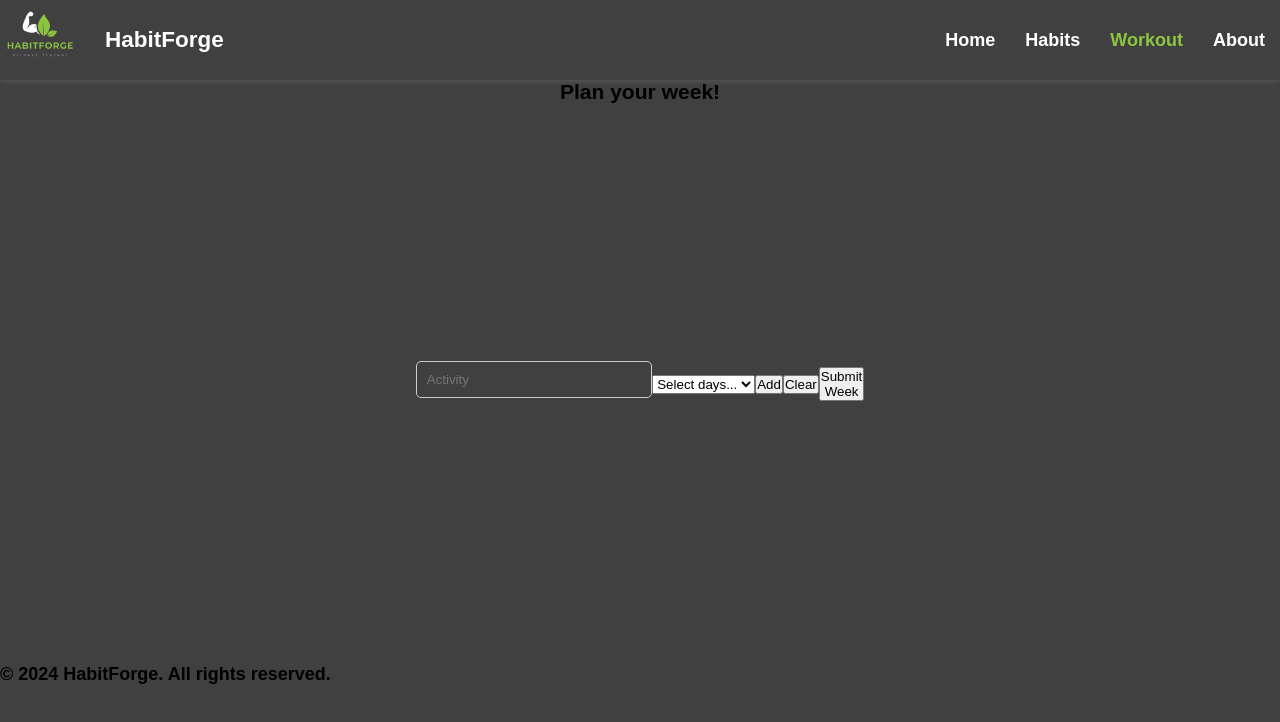
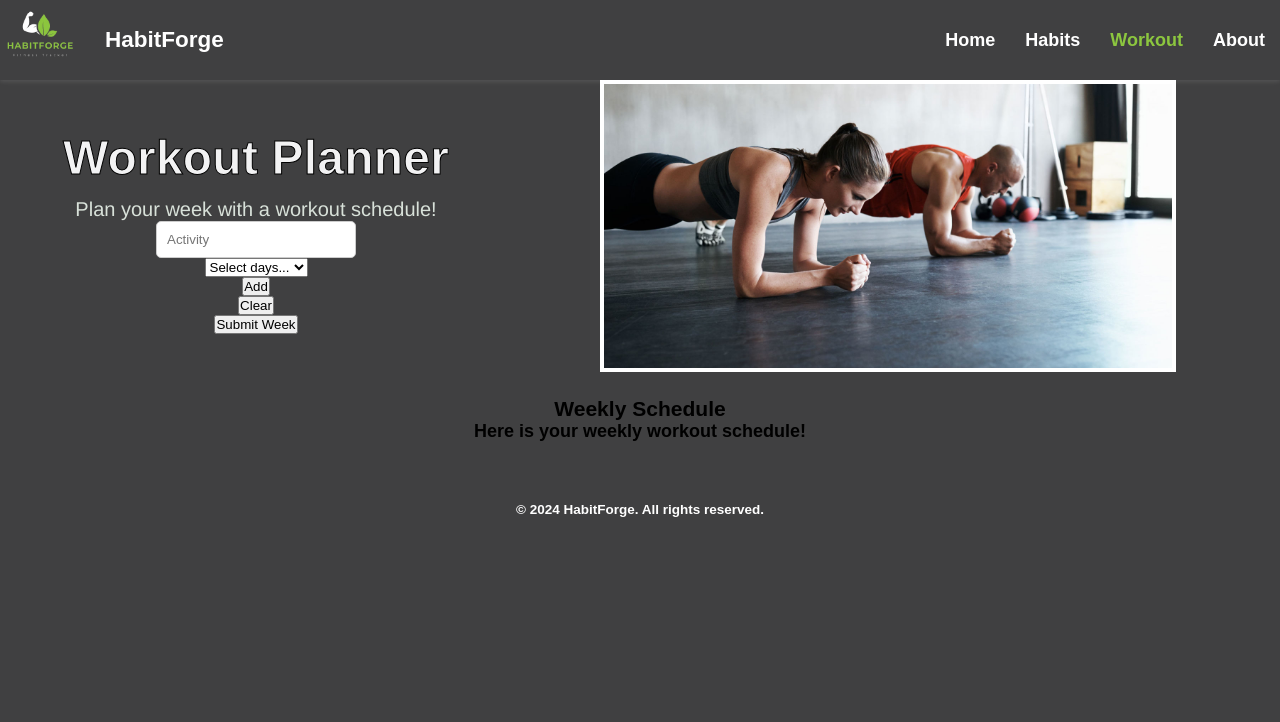
Before and after one commit to SHIN0003/finalProject, a website: page src/client/planner.html in a window 1280 px wide. Drawn offline with Linux system fonts and the light colour scheme.

Commit message:
updated the work page

```diff
--- /dev/null
+++ b/src/client/planner.css
@@ -0,0 +1,191 @@
+  /* Basic reset for margin and padding */
+* {
+    margin: 0;
+    padding: 0;
+    box-sizing: border-box;
+  }
+    body, html {
+    font-family: 'Montserrat', sans-serif;
+    font-weight: bold;
+    font-size: 18px;
+    font-style: normal;
+    font-weight: 700;
+    line-height: normal;
+    background-color: #404041;
+  }
+
+  /* Header styles */
+  .header {
+    display: flex;  /* Flex container to center content */
+    justify-content: flex-start;  /* Align content to the start */
+    align-items: center;  /* Align content to the start */
+    background-color: #404041; /* Light background, can adjust based on your preference */
+    box-shadow: 0 2px 4px rgba(255, 255, 255, 0.1); /* Subtle shadow */
+  }
+
+  /* Navigation bar */
+  .navbar {
+    display: flex;
+    flex: 1;
+    justify-content: flex-end;
+  }
+
+
+  /* Logo and title container in nav bar */
+  .title-logo {
+    display: flex;
+    flex: 0 0 30%; /* Make the container take up 30% of the navbar */
+    align-items: center;
+    justify-content: flex-start;
+  }
+
+  /* Habit Forge text in Navigation Bar */
+  .title-logo h1 {
+    font-size: 1.25rem; /* Adjust the font size as needed */
+    color: #ffffff;
+  }
+
+  /* Logo in Navigation Bar */
+  .title-logo img {
+    height: 80px;
+    margin-right: 25px;
+  }
+
+  /* Navigation bar links */
+  .nav-links {
+    list-style: none;
+    display: flex;
+    flex-grow: 1;
+    justify-content: flex-end;
+    flex-wrap: wrap;
+  }
+
+  /* Navigation bar links spacing */
+  .nav-links li {
+    padding: 0 15px;
+    /* margin: 0 10px; */
+  }
+
+  /* Navigation bar link styles */
+  .nav-links li a {
+    text-decoration: none;
+    color: #fff;
+    font-weight: bold;
+    transition: color 0.3s ease;
+  }
+
+  .nav-links li a:hover,
+  .nav-links li a:focus {
+    color: #8CC63F
+  }
+
+  /* Utility class for flex spacing */
+  .flex-space-between {
+    display: flex;
+    justify-content: space-between;
+    align-items: center;
+  }
+
+  .nav-links li a.active {
+    color: #8CC63F; /* Or any color that signifies active state */
+    font-weight: bold;
+  }
+
+  .container {
+    display: flex;
+    justify-content: center;
+    align-items: center;
+    height: 70vh; /* Set the height of the container */
+  }
+
+  input[type="text"] {
+    padding: 10px;
+    width: 200px;
+    border-radius: 5px;
+    border: 1px solid #ccc;
+  }
+
+  .main-content {
+    display: flex;
+    justify-content: center;
+    align-items: center;
+    flex-direction: column;
+  }
+
+  .planner-container {
+    display: flex;
+    flex: 1;
+    justify-content: center;
+    align-items: center;
+  }
+
+  .workout-image {
+    display: flex;
+    flex: 1;
+    justify-content: center;
+    align-items: center;
+  }
+
+  .workout-image img {
+    width: 75%;
+    height: auto;
+    border: solid white 4px;
+    margin-right: 2%;
+  }
+
+  .planner-text {
+    display: flex;
+    flex: 0 0 40%;
+    flex-direction: column;
+    justify-content: center;
+    align-items: center;
+    /* padding: 25px; */
+
+  }
+
+.planner-text h3 {
+    /* width: 542px; */
+    -webkit-text-stroke: 1px #000000;
+    font-family: "Montserrat-Bold", Helvetica;
+    font-weight: 700;
+    color: #f2f2f3;
+    font-size: 48px;
+    letter-spacing: 0.2px;
+    line-height: 80px;
+    white-space: nowrap;
+}
+
+.planner-text p {
+    font-family: "Montserrat-Regular", Helvetica;
+    font-weight: 400;
+    color: #d8e1d9;
+    font-size: 20px;
+}
+
+.schedule {
+    display: flex;
+    flex-direction: column;
+    /* flex: 0 0 90%; */
+}
+
+.schedule-text {
+    display: flex;
+    flex: 1;
+    flex-direction: column;
+    justify-content: center;
+    align-items: center;
+    padding: 25px;
+}
+
+.footer {
+    display: flex;
+    justify-content: center;
+    align-items: center;
+    background-color: #404041;
+    color: #fff;
+    padding: 10px;
+    font-size: 0.75rem;
+    font-weight: bold;
+    text-align: center;
+    margin-top: 25px;
+}
--- a/src/client/planner.html
+++ b/src/client/planner.html
@@ -5,7 +5,7 @@
     <meta name="viewport" content="width=device-width, initial-scale=1.0">
     <title>Workout</title>
     <!-- Add your stylesheet links here -->
-    <link rel="stylesheet" href="./styles.css">
+    <link rel="stylesheet" href="./planner.css">
     <script src="./schedule.js" defer></script>
 </head>
 <body>
@@ -27,16 +27,10 @@
 
     <main class="main-content">
         <!-- Content for your planner goes here -->
-        <h3>Plan your week!</h3>
-            <ul id="scheduleUI">
-                <p id="schedule"></p>
-            </ul>
-        <div class="container">
-            <!-- <form id="form" onsubmit="return false;">
-                <input type="text" placeholder="Activity">
-                <input type="text" placeholder="Duration...">
-                <input type="submit" value="Add" onclick="addWorkout()">
-            </form> -->
+        <div class="planner-container">
+            <div class = "planner-text">
+                <h3>Workout Planner</h3>
+                <p>Plan your week with a workout schedule!</p>
                 <input type="text" id="workout-input" placeholder="Activity">
                 <select id = "day">
                     <option value="">Select days...</option>
@@ -52,7 +46,19 @@
                 <button id="add-button">Add</button>
                 <button id="clear-button">Clear</button>
                 <button id="submit-button">Submit Week</button>
-
+            </div>
+            <div class="workout-image">
+                <img src="./workout.png" alt="Workout Image">
+            </div>
+        </div>
+        <div class="schedule">
+            <div class="schedule-text">
+                <h3>Weekly Schedule</h3>
+                <p>Here is your weekly workout schedule!</p>
+                <ul id="scheduleUI">
+                    <p id="schedule"></p>
+                </ul>
+            </div>
         </div>
 
     </main>
```
Also changed, not shown: src/client/goals.js (line endings or trailing spaces), src/client/workout.png (added). Lines whose indentation alone changed are shown as unchanged.
